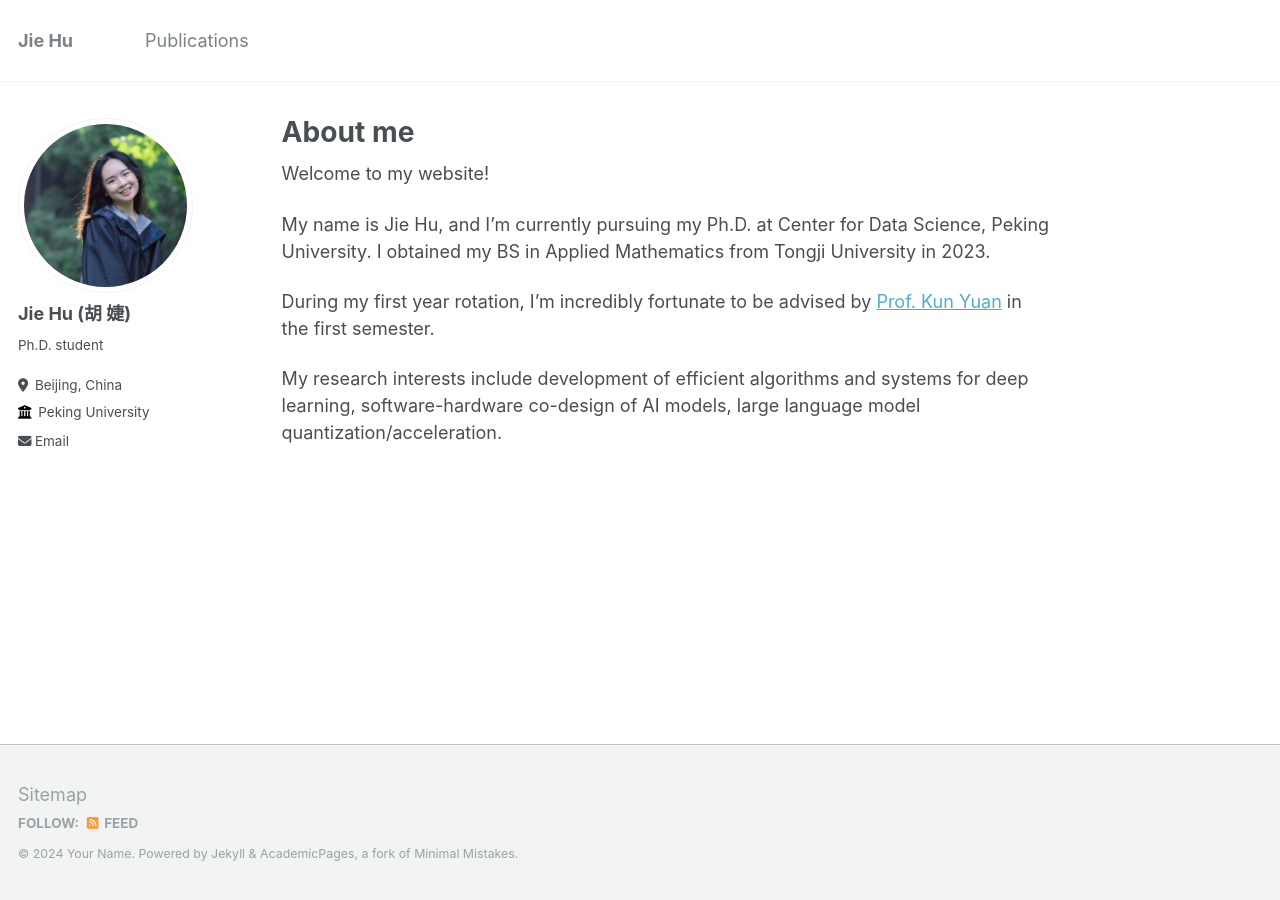
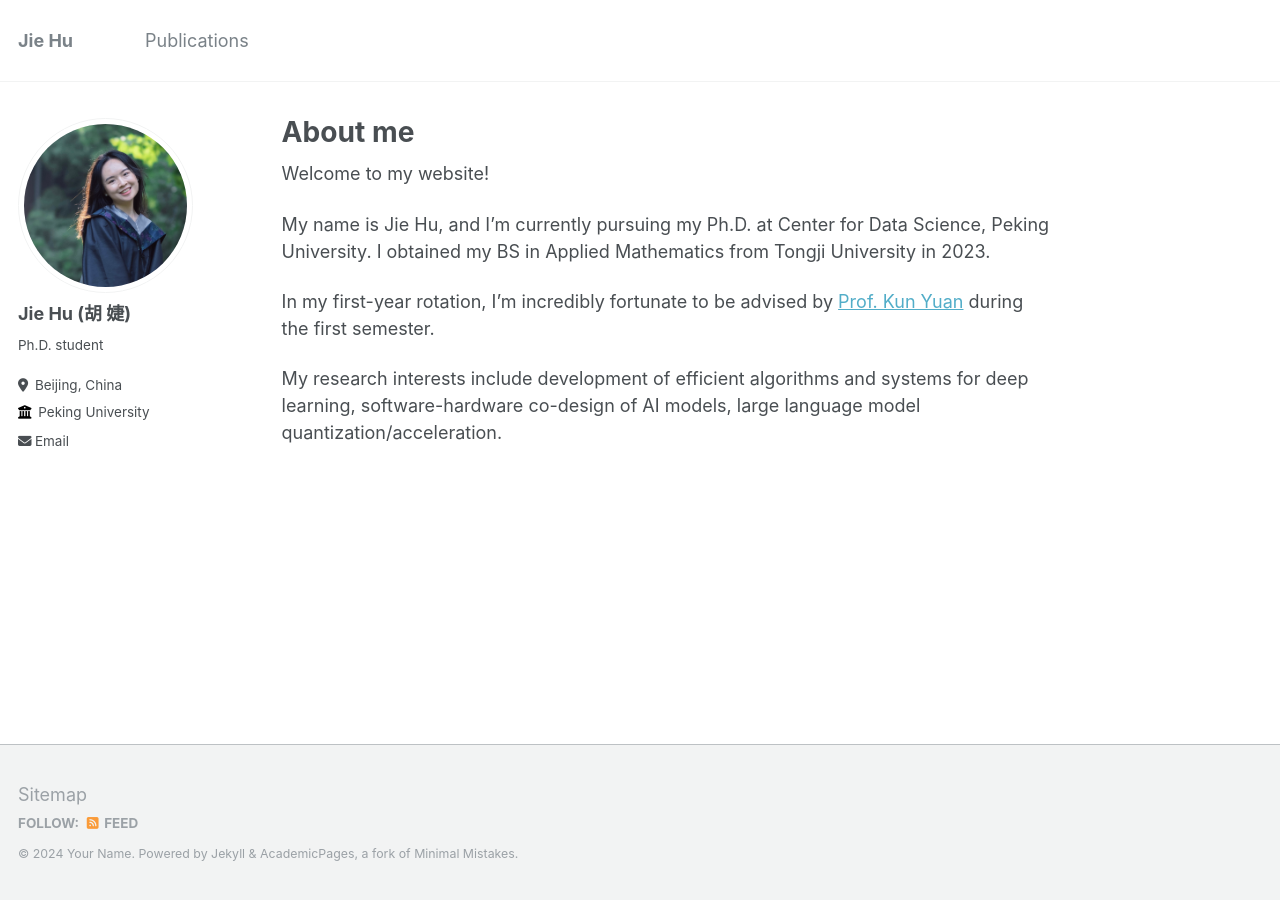
Before and after one commit to jiehu-jessica/jiehu-jessica.github.io, a Jekyll site: the page built from _pages/about.md, in a window 1280 px wide. Built offline with Jekyll 4.4.1, drawn with Linux system fonts in a browser that asks for light colours.

```diff
--- a/_pages/about.md
+++ b/_pages/about.md
@@ -11,6 +11,6 @@ Welcome to my website!
 
 My name is Jie Hu, and I'm currently pursuing my Ph.D. at Center for Data Science, Peking University. I obtained my BS in Applied Mathematics from Tongji University in 2023.
 
-During my first year rotation, I'm incredibly fortunate to be advised by [Prof. Kun Yuan](https://kunyuan827.github.io) in the first semester.
+In my first-year rotation, I'm incredibly fortunate to be advised by [Prof. Kun Yuan](https://kunyuan827.github.io) during the first semester.
 
 My research interests include development of efficient algorithms and systems for deep learning, software-hardware co-design of AI models, large language model quantization/acceleration.
```
